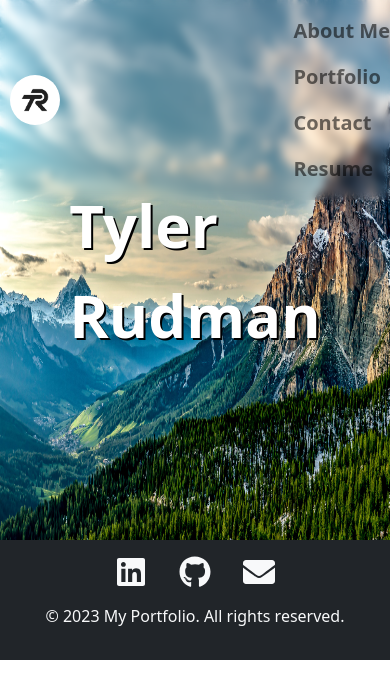
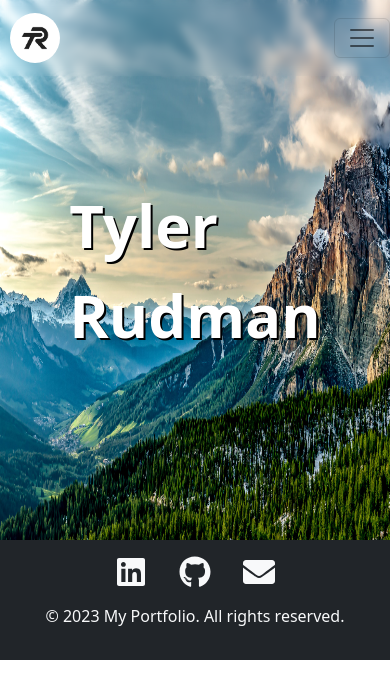
Before and after one commit to trudman/trudman-portfolio, a React (Create React App) app: page / in a window 390 px wide. Shown: the top 698 px of the page. Built offline with nearby package versions, Linux system fonts and the light colour scheme.

Commit message:
fixed small screen responsiveness

```diff
--- a/src/components/Header.js
+++ b/src/components/Header.js
@@ -19,108 +19,31 @@ const Header = () => {
           style={{ margin: "0 10px" }}
         />
       </Navbar.Brand>
-      <Nav className="justify-content-end">
-        <Nav.Link
-          as={Link}
-          to="/about"
-          style={{
-            fontSize: "20px",
-            fontWeight: "bold",
-          }}>
+      <Navbar.Toggle aria-controls="basic-navbar-nav" />
+      <Navbar.Collapse id="basic-navbar-nav">
+        <Nav className="mr-auto">
+          <Nav.Link as={Link} to="/about" style={{ fontSize: "20px", fontWeight: "bold" }}>
             About Me
           </Nav.Link>
-        <Nav.Link
-          as={Link}
-          to="/project"
-          style={{
-            fontSize: "20px",
-            fontWeight: "bold",
-          }}>
+          <Nav.Link as={Link} to="/project" style={{ fontSize: "20px", fontWeight: "bold" }}>
             Portfolio
           </Nav.Link>
           <Nav.Link
             href={`mailto:tyler.rudman@gmail.com`}
-          style={{
-            fontSize: "20px",
-            fontWeight: "bold",
-          }}>
+            style={{ fontSize: "20px", fontWeight: "bold" }}>
             Contact
           </Nav.Link>
           <Nav.Link
             href="https://docs.google.com/document/d/1LIYh5niK_jV8FDy6X3JiFKgg-QdqDhMhZaD3_V2oHPU/edit?usp=sharing"
             target="_blank"
             rel="noopener noreferrer"
-          style={{
-            fontSize: "20px",
-            fontWeight: "bold",
-          }}>
+            style={{ fontSize: "20px", fontWeight: "bold" }}>
             Resume
           </Nav.Link>
         </Nav>
+      </Navbar.Collapse>
     </Navbar>
   );
 };
 
 export default Header;
-
-// import React from "react";
-// import { Navbar, Nav } from "react-bootstrap";
-// import portfolioPicture from "./images/TR.jpeg";
-
-// const Header = () => {
-//   return (
-//     <Navbar
-//       fixed="top"
-//       expand="lg"
-//       style={{ backgroundColor: "transparent", backdropFilter: "blur(4px)" }}>
-//       <Navbar.Brand href="/">
-//         <img
-//           src={portfolioPicture}
-//           width="50"
-//           height="50"
-//           className="d-inline-block align-top rounded-circle"
-//           alt="My Portfolio"
-//           style={{ margin: "0 10px" }}
-//         />
-//       </Navbar.Brand>
-//       <Nav className="justify-content-end">
-//         <Nav.Link
-//           href="/about"
-//           style={{
-//             fontSize: "20px",
-//             fontWeight: "bold",
-//           }}>
-//           About Me
-//         </Nav.Link>
-//         <Nav.Link
-//           href="/project"
-//           style={{
-//             fontSize: "20px",
-//             fontWeight: "bold",
-//           }}>
-//           Portfolio
-//         </Nav.Link>
-//         <Nav.Link
-//           href={`mailto:tyler.rudman@gmail.com`}
-//           style={{
-//             fontSize: "20px",
-//             fontWeight: "bold",
-//           }}>
-//           Contact
-//         </Nav.Link>
-//         <Nav.Link
-//           href="https://docs.google.com/document/d/1LIYh5niK_jV8FDy6X3JiFKgg-QdqDhMhZaD3_V2oHPU/edit?usp=sharing"
-//           target="_blank"
-//           rel="noopener noreferrer"
-//           style={{
-//             fontSize: "20px",
-//             fontWeight: "bold",
-//           }}>
-//           Resume
-//         </Nav.Link>
-//       </Nav>
-//     </Navbar>
-//   );
-// };
-
-// export default Header;
```
Lines whose indentation alone changed are shown as unchanged.
